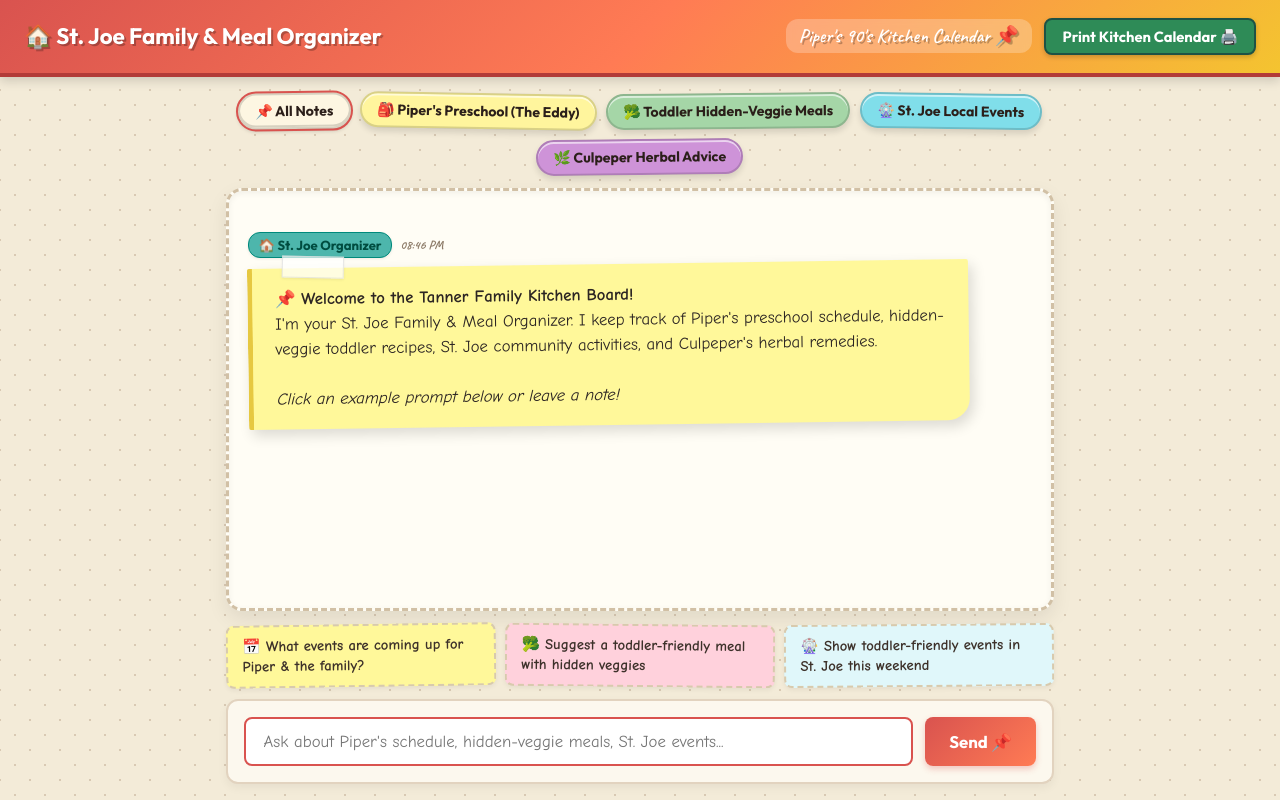
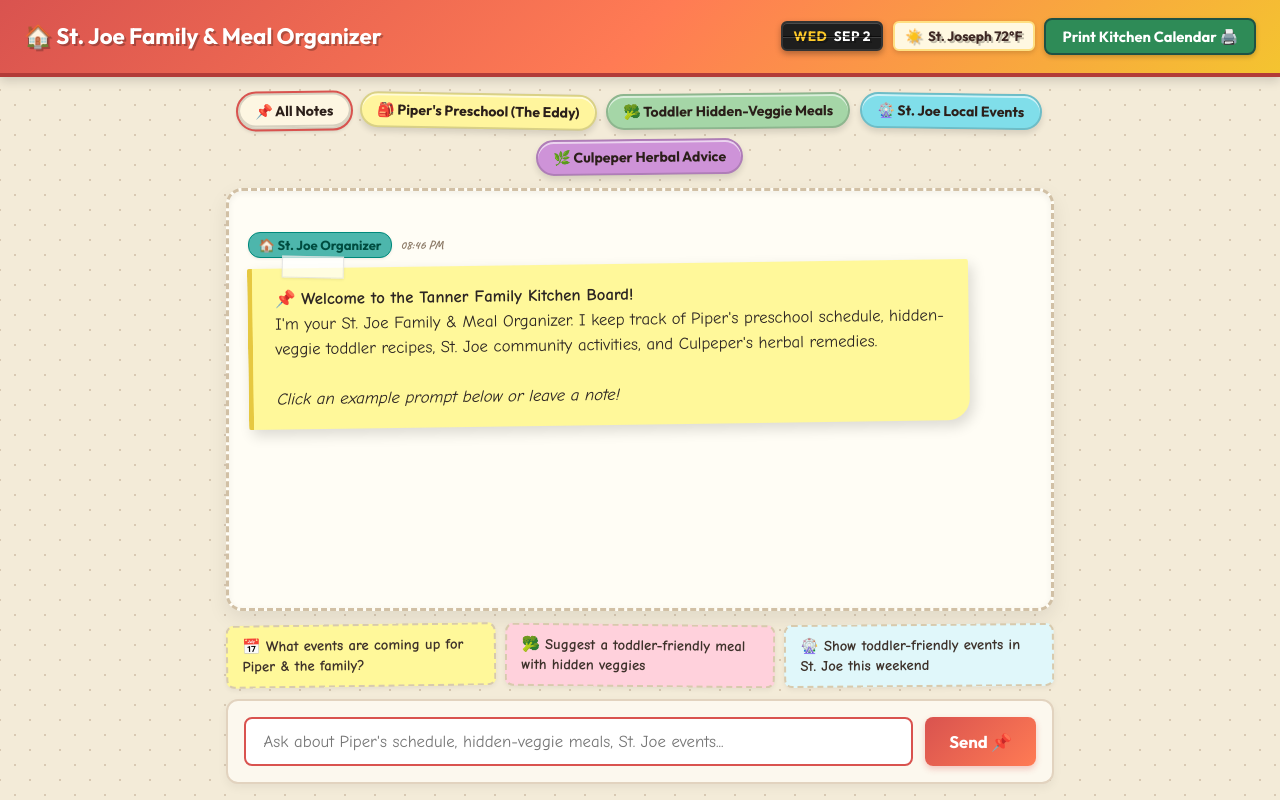
Before and after one commit to laurencjoyce-art/buildwithgemini-st-joe-family-organizer, a plain HTML site: page frontend/static/index.html in a window 1280 px wide. Drawn offline with nearby package versions, Linux system fonts and the light colour scheme.

Commit message:
Add retro flip-calendar badge and St. Joseph MI weather widget to header

```diff
--- a/frontend/static/index.html
+++ b/frontend/static/index.html
@@ -489,14 +489,78 @@
     outline: 2px solid var(--accent);
     box-shadow: 0 2px 4px rgba(0,0,0,0.2), inset 0 -2px 0 rgba(0,0,0,0.15);
   }
+  /* Retro 90s Flip Calendar & Weather Counter Badges */
+  .kitchen-widgets {
+    display: flex;
+    align-items: center;
+    gap: 0.6rem;
+    flex-wrap: wrap;
+  }
+
+  .flip-calendar-badge {
+    background: #1e1e1e;
+    color: #fff;
+    border: 2px solid #333;
+    border-radius: 6px;
+    padding: 0.25rem 0.65rem;
+    font-family: 'Outfit', sans-serif;
+    font-size: 0.85rem;
+    font-weight: 700;
+    box-shadow: 0 3px 6px rgba(0,0,0,0.3), inset 0 1px 0 rgba(255,255,255,0.2);
+    display: flex;
+    align-items: center;
+    gap: 0.4rem;
+    position: relative;
+    letter-spacing: 0.5px;
+  }
+
+  .flip-calendar-badge::after {
+    content: '';
+    position: absolute;
+    left: 0; right: 0; top: 50%;
+    height: 1px;
+    background: rgba(0,0,0,0.6);
+    box-shadow: 0 1px 0 rgba(255,255,255,0.15);
+  }
+
+  .flip-day {
+    color: #ffca28;
+    text-transform: uppercase;
+  }
+
+  .flip-date {
+    color: #ffffff;
+  }
+
+  .weather-badge {
+    background: #fff8e1;
+    color: #3e2723;
+    border: 2px solid #ffe082;
+    border-radius: 6px;
+    padding: 0.25rem 0.65rem;
+    font-family: 'Outfit', sans-serif;
+    font-size: 0.85rem;
+    font-weight: 700;
+    box-shadow: 0 2px 5px rgba(0,0,0,0.15);
+    display: flex;
+    align-items: center;
+    gap: 0.35rem;
+  }
 </style>
 </head>
 <body>
 
 <header>
   <div>🏠 St. Joe Family & Meal Organizer</div>
-  <div style="display: flex; align-items: center; gap: 0.8rem;">
-    <div class="subtitle">Piper's 90's Kitchen Calendar 📌</div>
+  <div class="kitchen-widgets">
+    <div class="flip-calendar-badge">
+      <span class="flip-day" id="flip-day">THU</span>
+      <span class="flip-date" id="flip-date">SEP 3</span>
+    </div>
+    <div class="weather-badge">
+      <span>☀️</span>
+      <span>St. Joseph 72°F</span>
+    </div>
     <button type="button" class="print-header-btn" onclick="printCalendar()">Print Kitchen Calendar 🖨️</button>
   </div>
 </header>
@@ -747,6 +811,22 @@ function renderReply(b, parts) {
   board.scrollTop = board.scrollHeight;
 }
 
+(function updateFlipDate() {
+  const days = ['SUN', 'MON', 'TUE', 'WED', 'THU', 'FRI', 'SAT'];
+  const months = ['JAN', 'FEB', 'MAR', 'APR', 'MAY', 'JUN', 'JUL', 'AUG', 'SEP', 'OCT', 'NOV', 'DEC'];
+  const now = new Date();
+  const dayName = days[now.getDay()];
+  const monthName = months[now.getMonth()];
+  const dateNum = now.getDate();
+
+  const elDay = document.getElementById('flip-day');
+  const elDate = document.getElementById('flip-date');
+  if (elDay && elDate) {
+    elDay.textContent = dayName;
+    elDate.textContent = `${monthName} ${dateNum}`;
+  }
+})();
+
 // Initial welcome post-it note on page load
 (function initWelcome() {
   const b = bubble("agent");
```
